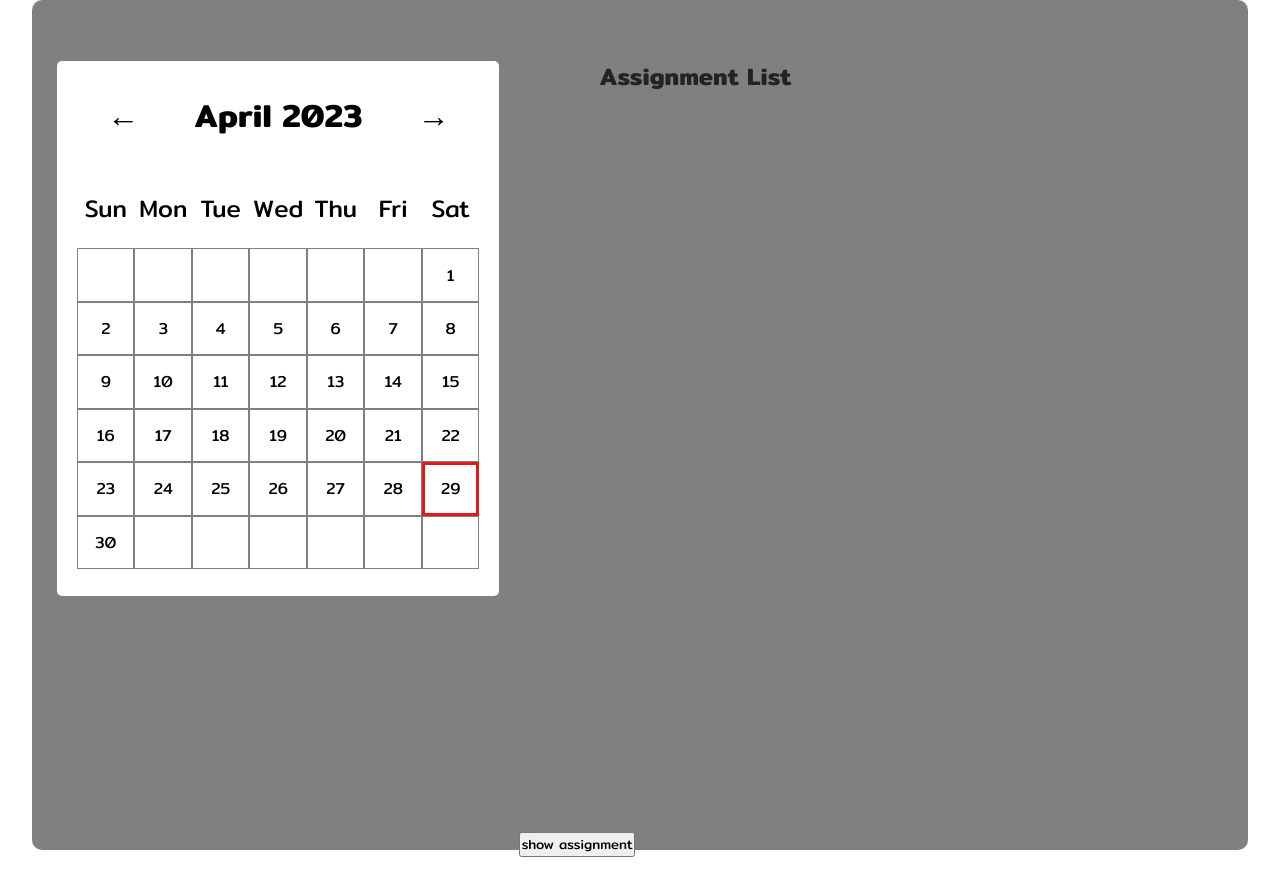
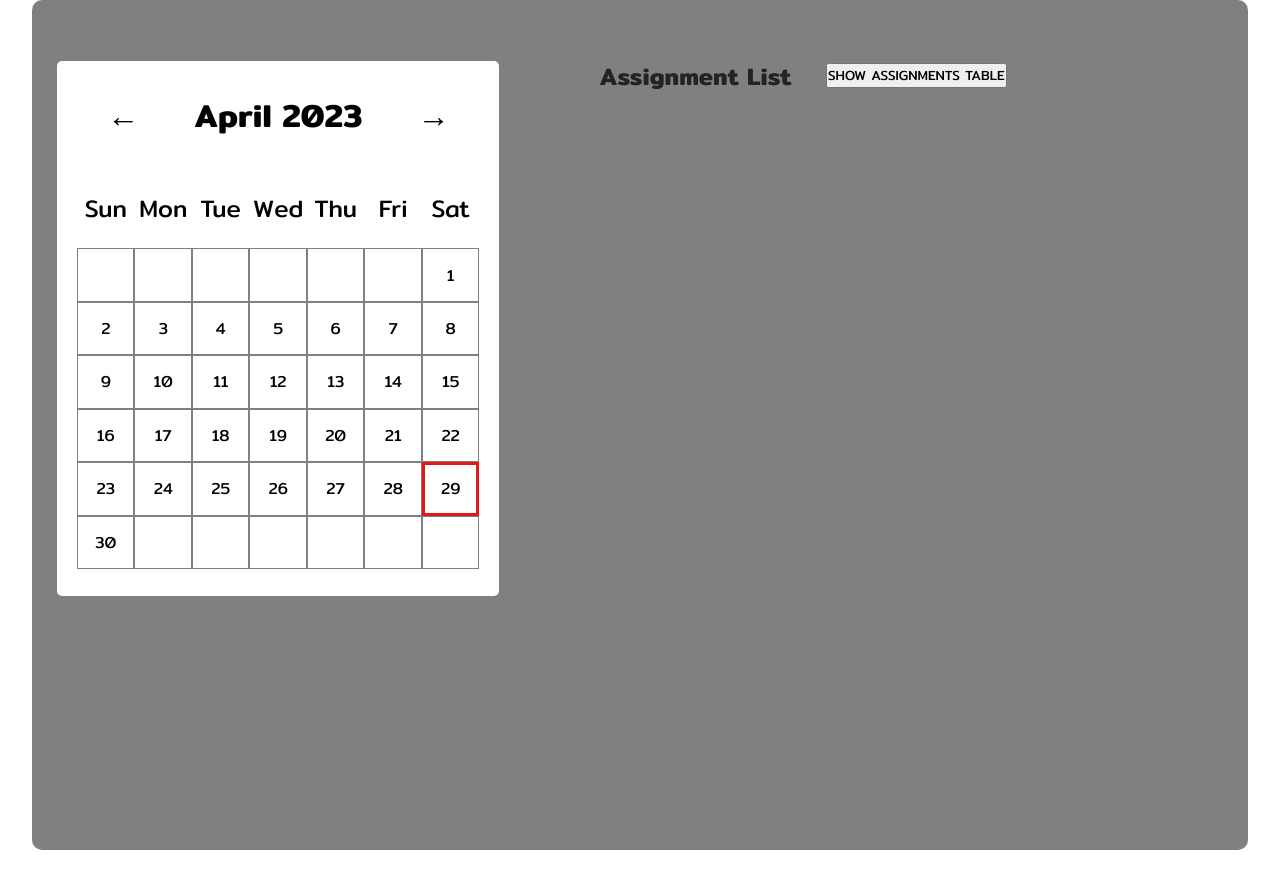
Before and after one commit to inecrft/ComEngEss-project, a plain HTML site: page frontend/home.html in a window 1280 px wide. Drawn offline with Linux system fonts and the light colour scheme; no server answers.

Commit message:
Update home.html

```diff
--- a/frontend/home.html
+++ b/frontend/home.html
@@ -28,9 +28,9 @@
         </div>
       </div>
       <div class="right">
-        <div class="head"><span id="user-id"></span>Assignment List</div>
+        <div class="head"><span id="user-id"></span>Assignment List&emsp;
+          <button onclick=createAssignmentList()>SHOW ASSIGNMENTS TABLE</button></div>
         <div class="assignments"></div>
-        <button onclick=createAssignmentList()>show assignment</button>
       </div>
     </div>
     <script src="script_calendar.js"></script>
```
